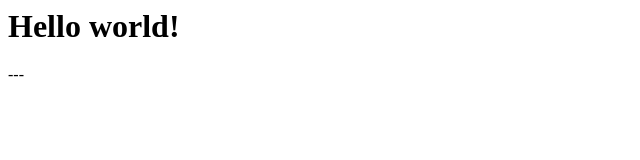
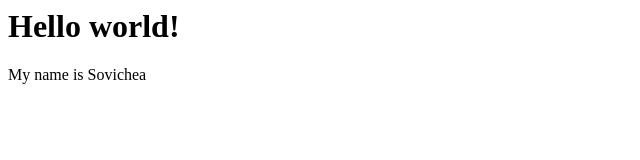
Before and after one commit to tigerscave/kirirom-code-review-dojo, a plain HTML site: page question-0/index.html in a window 1280 px wide. Shown: the whole page, without its empty margins (0-640 px from the left). Drawn offline with Linux system fonts and the light colour scheme.

Commit message:
First commit

```diff
--- a/question-0/index.html
+++ b/question-0/index.html
@@ -5,6 +5,6 @@
   </head>
   <body>
     <h1>Hello world!</h1>
-    <p>---</p>
+    <p>My name is Sovichea</p>
   </body>
 </html>
```
